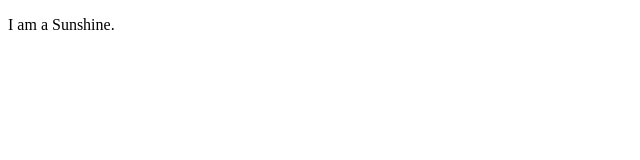
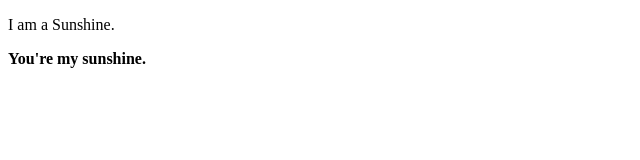
Before and after one commit to darshanmalagimani/testingrepos, a plain HTML site: page index.html in a window 1280 px wide. Shown: the whole page, without its empty margins (0-640 px from the left). Drawn offline with Linux system fonts and the light colour scheme.

Commit message:
Committed

```diff
--- a/index.html
+++ b/index.html
@@ -7,5 +7,6 @@
 </head>
 <body>
     <p>I am a Sunshine.</p>
+    <b>You're my sunshine.</b>
 </body>
 </html>
```
